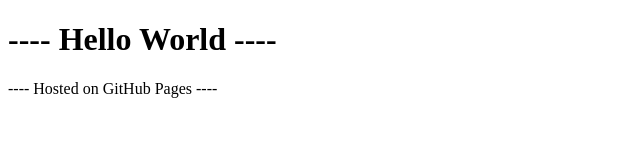
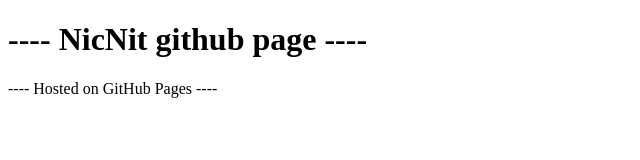
Before and after one commit to errantnite/errantnite.github.io, a plain HTML site: page index.html in a window 1280 px wide. Shown: the whole page, without its empty margins (0-640 px from the left). Drawn offline with Linux system fonts and the light colour scheme.

Commit message:
update2
herllowlrd

```diff
--- a/index.html
+++ b/index.html
@@ -1,7 +1,7 @@
 <!DOCTYPE html>
 <html>
 <body>
-<h1>---- Hello World ----</h1>
+<h1>---- NicNit github page ----</h1>
 <p>---- Hosted on GitHub Pages ----</p>
 </body>
 </html>
```
